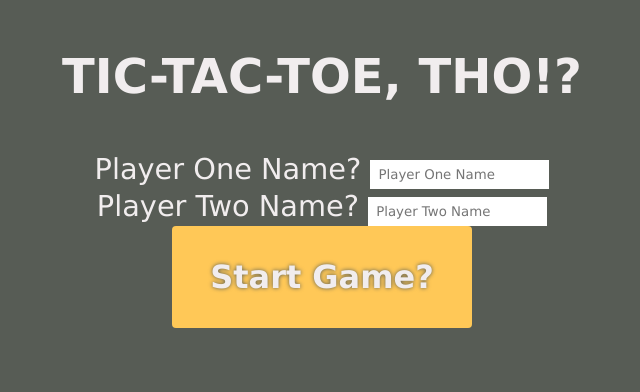
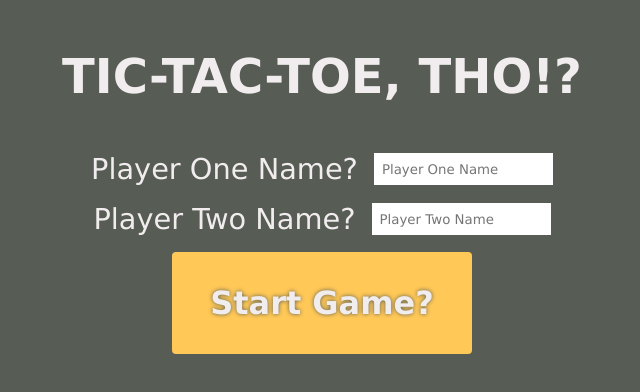
Before and after one commit to jake-abed/tic-tac-toe, a plain HTML site: page index.html in a window 1280 px wide. Shown: the whole page, without its empty margins (318-958 px from the left). Drawn offline with Linux system fonts and the light colour scheme.

Commit message:
Improve CSS & Prepare For Game Over Display

```diff
--- a/index.html
+++ b/index.html
@@ -23,6 +23,12 @@
             </div>
             <div class="game-board hidden"></div>
         </div>
+        <div class="game-over-wrapper hidden">
+            <div class="restart-game">
+                <h2 class="report-winner"></h2>
+                <p>Click anywhere to restart the game!</p>
+            </div>
+        </div>
     </main>
 </body>
 
--- a/styles/global.css
+++ b/styles/global.css
@@ -46,15 +46,26 @@ h2 {
 	display: none;
 }
 
+.new-game-wrapper {
+	display: flex;
+	flex-direction: column;
+	gap: 1rem;
+}
+
 .new-game-wrapper label {
-	margin: 0 auto;
+	margin: auto;
 	text-align: center;
-	display: block;
+	display: flex;
+	flex-wrap: wrap;
+	align-items: center;
+	justify-content: center;
+	gap: 1rem;
 	font-size: calc(1rem + 1dvw);
+	vertical-align: center;
 }
 
 label > input {
-	height: calc(1rem + 1dvw);
+	height: calc(1rem + 2dvh);
 	padding-left: 0.5rem;
 }
 
@@ -78,6 +89,10 @@ label > input {
 	display: none;
 }
 
+.game-over-wrapper.hidden {
+	display: none;
+}
+
 .space {
 	background-color: var(--cultured);
 	display: grid;
```
